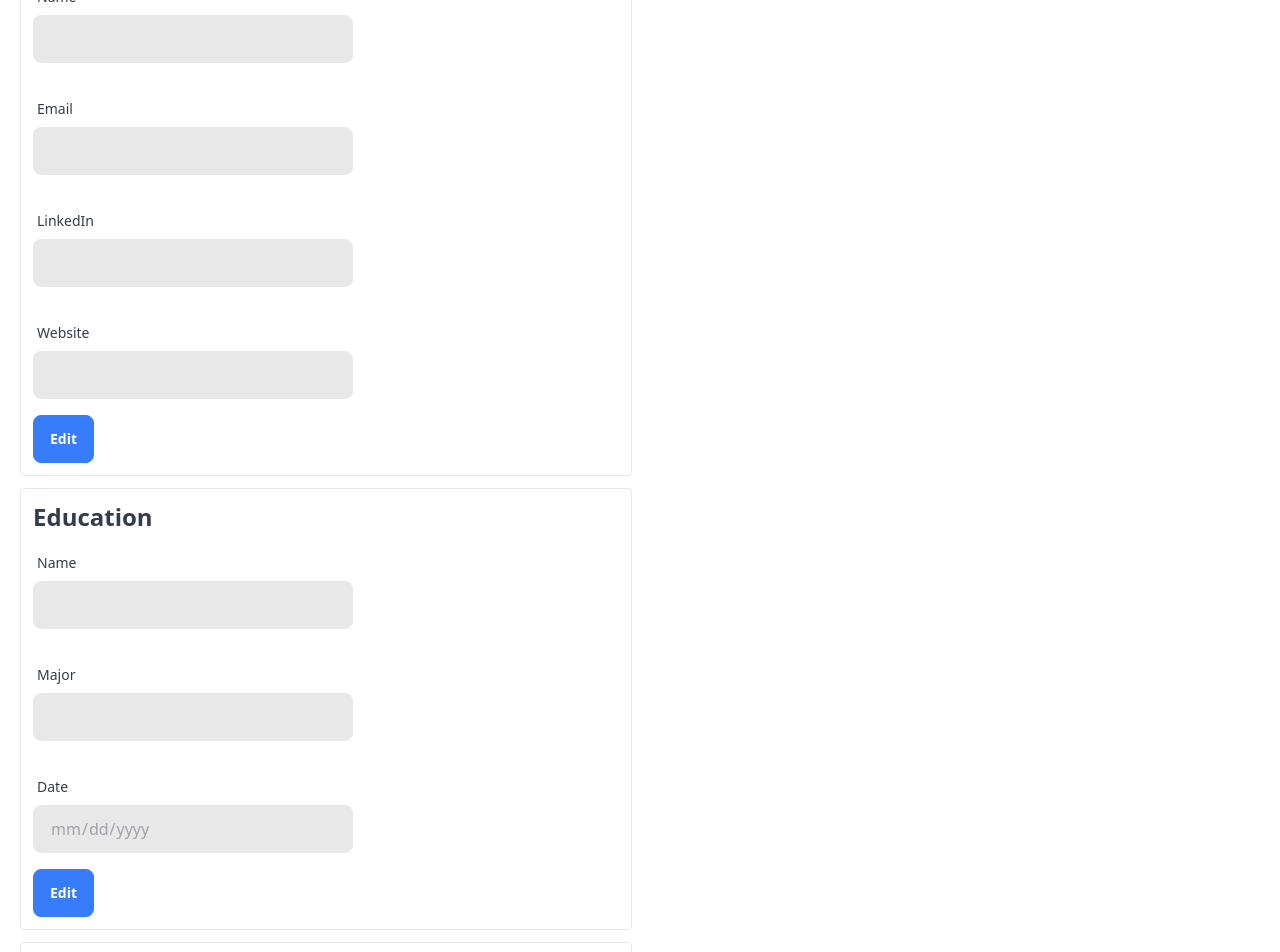
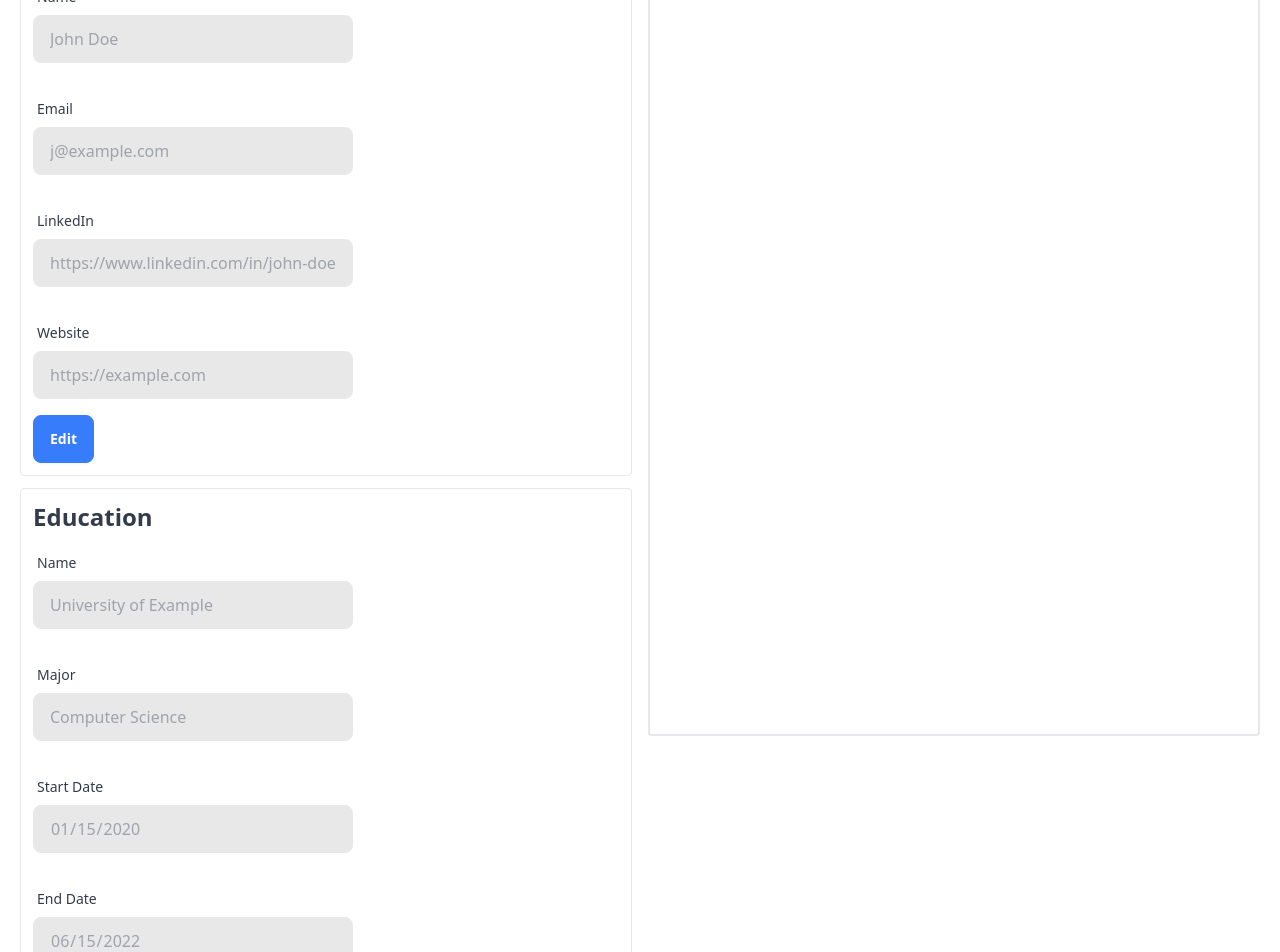
Before and after one commit to Alvarado08/cv-builder, a React (Vite) app: page / in a window 1280 px wide. Shown: the part 260-1212 px from the top of the page. Built offline with nearby package versions, Linux system fonts and the light colour scheme.

Commit message:
Person Object State
Inputs can now update Person object values. Finished Personal Information and Education sections.

```diff
--- a/src/App.jsx
+++ b/src/App.jsx
@@ -4,6 +4,7 @@ import ColorPicker from "./components/ui/ColorPicker";
 import Section from "./components/Section";
 import Cv from "./components/Cv";
 import colors from "./utils/colors";
+import CheckBox from "./components/ui/CheckBox";
 import person from "./utils/person";
 
 function App() {
@@ -21,8 +22,7 @@ function App() {
     setSelectedColor(color);
   };
   return (
-    <main className="p-5">
-      <div className="grid md:grid-cols-2 gap-4">
+    <main className="p-5 grid md:grid-cols-2 gap-4">
       <section className="space-y-3">
         <h1 className="text-xl font-bold mb-3">Sections</h1>
         <Section title="Theme" type="color">
@@ -43,19 +43,62 @@ function App() {
           onToggle={handleSectionToggle}
           sectionIndex={1}
         >
-            <Input label="Name" isDisabled={active === 0 || active !== 1} />
+          <Input
+            label="Name"
+            value={personalInfo.general.name}
+            onChange={(e) => {
+              setPersonalInfo({
+                ...personalInfo,
+                general: {
+                  ...personalInfo.general,
+                  name: e.target.value,
+                },
+              });
+            }}
+            isDisabled={active === 0 || active !== 1}
+          />
           <Input
             label="Email"
+            value={personalInfo.general.email}
+            onChange={(e) => {
+              setPersonalInfo({
+                ...personalInfo,
+                general: {
+                  ...personalInfo.general,
+                  email: e.target.value,
+                },
+              });
+            }}
             type="email"
             isDisabled={active === 0 || active !== 1}
           />
           <Input
             label="LinkedIn"
+            value={personalInfo.general.linkedin}
+            onChange={(e) => {
+              setPersonalInfo({
+                ...personalInfo,
+                general: {
+                  ...personalInfo.general,
+                  linkedin: e.target.value,
+                },
+              });
+            }}
             type="text"
             isDisabled={active === 0 || active !== 1}
           />
           <Input
             label="Website"
+            value={personalInfo.general.website}
+            onChange={(e) => {
+              setPersonalInfo({
+                ...personalInfo,
+                general: {
+                  ...personalInfo.general,
+                  website: e.target.value,
+                },
+              });
+            }}
             type="text"
             isDisabled={active === 0 || active !== 1}
           />
@@ -66,13 +109,100 @@ function App() {
           onToggle={handleSectionToggle}
           sectionIndex={2}
         >
-            <Input label="Name" isDisabled={active === 0 || active !== 2} />
-            <Input label="Major" isDisabled={active === 0 || active !== 2} />
           <Input
-              label="Date"
-              type="date"
+            label="Name"
+            value={personalInfo.education.name}
+            onChange={(e) => {
+              setPersonalInfo({
+                ...personalInfo,
+                education: {
+                  ...personalInfo.education,
+                  name: e.target.value,
+                },
+              });
+            }}
             isDisabled={active === 0 || active !== 2}
           />
+          <Input
+            label="Major"
+            value={personalInfo.education.major}
+            onChange={(e) => {
+              setPersonalInfo({
+                ...personalInfo,
+                education: {
+                  ...personalInfo.education,
+                  major: e.target.value,
+                },
+              });
+            }}
+            isDisabled={active === 0 || active !== 2}
+          />
+          <Input
+            label="Start Date"
+            type="date"
+            value={personalInfo.education.startDate}
+            onChange={(e) => {
+              setPersonalInfo({
+                ...personalInfo,
+                education: {
+                  ...personalInfo.education,
+                  startDate: e.target.value,
+                },
+              });
+            }}
+            isDisabled={active === 0 || active !== 2}
+          />
+          {!personalInfo.education.presentStatus && (
+            <Input
+              label="End Date"
+              type="date"
+              value={personalInfo.education.endDate}
+              onChange={(e) => {
+                setPersonalInfo({
+                  ...personalInfo,
+                  education: {
+                    ...personalInfo.education,
+                    endDate: e.target.value,
+                  },
+                });
+              }}
+              isDisabled={active === 0 || active !== 2}
+            />
+          )}
+          {personalInfo.education.presentStatus ? (
+            <CheckBox
+              name="Present"
+              checked={personalInfo.education.presentStatus}
+              isDisabled={active === 0 || active !== 2}
+              onChange={() => {
+                setPersonalInfo({
+                  ...personalInfo,
+                  education: {
+                    ...personalInfo.education,
+                    presentStatus: !personalInfo.education.presentStatus,
+                  },
+                });
+              }}
+            />
+          ) : (
+            !personalInfo.education.presentStatus &&
+            active === 2 && (
+              <CheckBox
+                name="Present"
+                checked={personalInfo.education.presentStatus}
+                isDisabled={active === 0 || active !== 2}
+                onChange={() => {
+                  setPersonalInfo({
+                    ...personalInfo,
+                    education: {
+                      ...personalInfo.education,
+                      presentStatus: !personalInfo.education.presentStatus,
+                    },
+                  });
+                }}
+              />
+            )
+          )}
         </Section>
         <Section
           title="Experience"
@@ -88,17 +218,21 @@ function App() {
             isDisabled={active === 0 || active !== 3}
           />
           <Input
-              label="Date"
+            label="Start Date"
+            type="date"
+            isDisabled={active === 0 || active !== 3}
+          />
+          <Input
+            label="End Date"
             type="date"
             isDisabled={active === 0 || active !== 3}
           />
         </Section>
       </section>
-        <div>
+      <section>
         <h1 className="text-xl font-bold mb-3">CV</h1>
         <Cv theme={selectedColor} person={personalInfo} />
-        </div>
-      </div>
+      </section>
     </main>
   );
 }
--- a/src/components/Cv.jsx
+++ b/src/components/Cv.jsx
@@ -4,8 +4,8 @@ import LinkedIn from "./icons/LinkedIn";
 import Website from "./icons/Website";
 export default function Cv({ person, theme }) {
   return (
-    <div>
-      <section className={`p-5 ${theme} rounded space-y-3`}>
+    <div className="h-full md:h-[50rem]">
+      <section className={`p-8 ${theme} rounded space-y-3`}>
         <h1
           className={`text-3xl font-bold ${
             theme === "bg-blue-500" && "text-white"
@@ -28,6 +28,10 @@ export default function Cv({ person, theme }) {
           </Link>
         </div>
       </section>
+      <section className="h-full p-8 border-solid rounded-b border border-r-2 border-l-2 border-b-2 grid grid-cols-2 gap-4">
+        <h1 className="text-xl font-bold">Experience</h1>
+        <h1 className="text-xl font-bold">Education</h1>
+      </section>
     </div>
   );
 }
--- /dev/null
+++ b/src/components/ui/CheckBox.jsx
@@ -0,0 +1,16 @@
+export default function CheckBox({ name, checked, onChange, isDisabled }) {
+  return (
+    <div className="form-control">
+      <label className="label cursor-pointer">
+        <span className="label-text">{name}</span>
+        <input
+          type="checkbox"
+          checked={checked}
+          onChange={onChange}
+          disabled={isDisabled}
+          className="checkbox"
+        />
+      </label>
+    </div>
+  );
+}
--- a/src/utils/person.js
+++ b/src/utils/person.js
@@ -8,14 +8,17 @@ const person = {
   education: {
     name: "University of Example",
     major: "Computer Science",
-    date: "2020-2023",
+    startDate: "2020-01-15",
+    endDate: "2022-06-15",
+    presentStatus: false,
   },
   experience: [
     {
       company: "Example Company",
       role: "Software Engineer",
       responsibility: "Developed new features for the company's website.",
-      date: "2022-2023",
+      startDate: "2020-04-20",
+      endDate: "2022-06-15",
     },
   ],
 };
```
Lines whose indentation alone changed are shown as unchanged.
